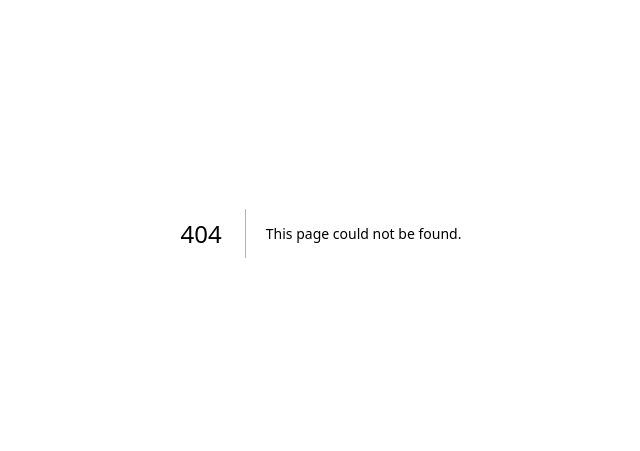
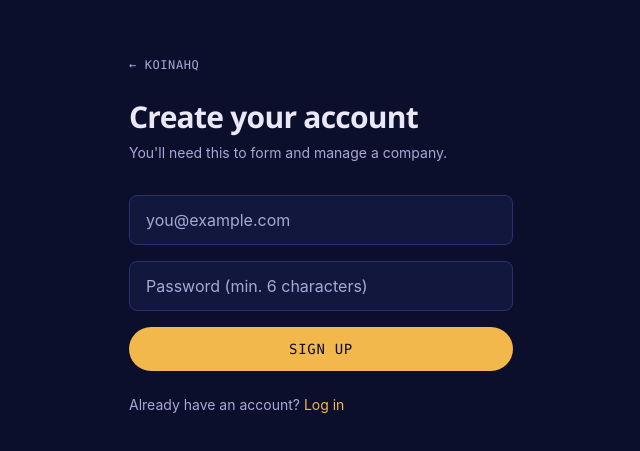
Before and after one commit to Omorazojie/nexus-hq, a Next.js app: page /signup in a window 1280 px wide. Before the commit this address had no page. Shown: the part 167-618 px from the top of the page, without its empty margins (319-959 px from the left). Built offline with nearby package versions, Linux system fonts and the light colour scheme; no server answers.

Commit message:
Add files via upload

```diff
--- /dev/null
+++ b/src/app/signup/page.tsx
@@ -0,0 +1,88 @@
+"use client";
+
+import { useState, type FormEvent } from "react";
+import { useRouter } from "next/navigation";
+import { supabase } from "@/lib/supabase";
+
+export default function SignupPage() {
+  const router = useRouter();
+  const [email, setEmail] = useState("");
+  const [password, setPassword] = useState("");
+  const [loading, setLoading] = useState(false);
+  const [error, setError] = useState("");
+
+  async function handleSubmit(e: FormEvent) {
+    e.preventDefault();
+    setError("");
+
+    if (!email.trim() || password.length < 6) {
+      setError("Enter an email and a password of at least 6 characters.");
+      return;
+    }
+
+    setLoading(true);
+    const { error: signUpError } = await supabase.auth.signUp({
+      email: email.trim(),
+      password,
+    });
+    setLoading(false);
+
+    if (signUpError) {
+      setError(signUpError.message);
+      return;
+    }
+
+    router.push("/dashboard");
+  }
+
+  return (
+    <main className="flex min-h-screen items-center justify-center bg-ink px-6 py-16 text-text">
+      <div className="w-full max-w-sm">
+        <a
+          href="/"
+          className="font-mono text-xs uppercase tracking-wider text-text-dim transition-colors hover:text-text"
+        >
+          ← KoinaHQ
+        </a>
+        <h1 className="mt-6 font-display text-3xl font-semibold tracking-tight">
+          Create your account
+        </h1>
+        <p className="mt-2 text-sm text-text-dim">
+          You&apos;ll need this to form and manage a company.
+        </p>
+
+        <form onSubmit={handleSubmit} className="mt-8 flex flex-col gap-4">
+          <input
+            type="email"
+            value={email}
+            onChange={(e) => setEmail(e.target.value)}
+            placeholder="you@example.com"
+            className="w-full rounded-lg border border-line bg-ink-soft px-4 py-3 text-text placeholder:text-text-dim focus:border-lamp"
+          />
+          <input
+            type="password"
+            value={password}
+            onChange={(e) => setPassword(e.target.value)}
+            placeholder="Password (min. 6 characters)"
+            className="w-full rounded-lg border border-line bg-ink-soft px-4 py-3 text-text placeholder:text-text-dim focus:border-lamp"
+          />
+          {error && <p className="text-sm text-red-400">{error}</p>}
+          <button
+            type="submit"
+            disabled={loading}
+            className="rounded-full bg-lamp px-6 py-3 font-mono text-sm font-medium uppercase tracking-wider text-ink transition-transform hover:scale-[1.03] disabled:opacity-60"
+          >
+            {loading ? "Creating…" : "Sign up"}
+          </button>
+        </form>
+
+        <p className="mt-6 text-sm text-text-dim">
+          Already have an account?{" "}
+          <a href="/login" className="text-lamp hover:underline">
+            Log in
+          </a>
+        </p>
+      </div>
+    </main>
+  );
+}
```
